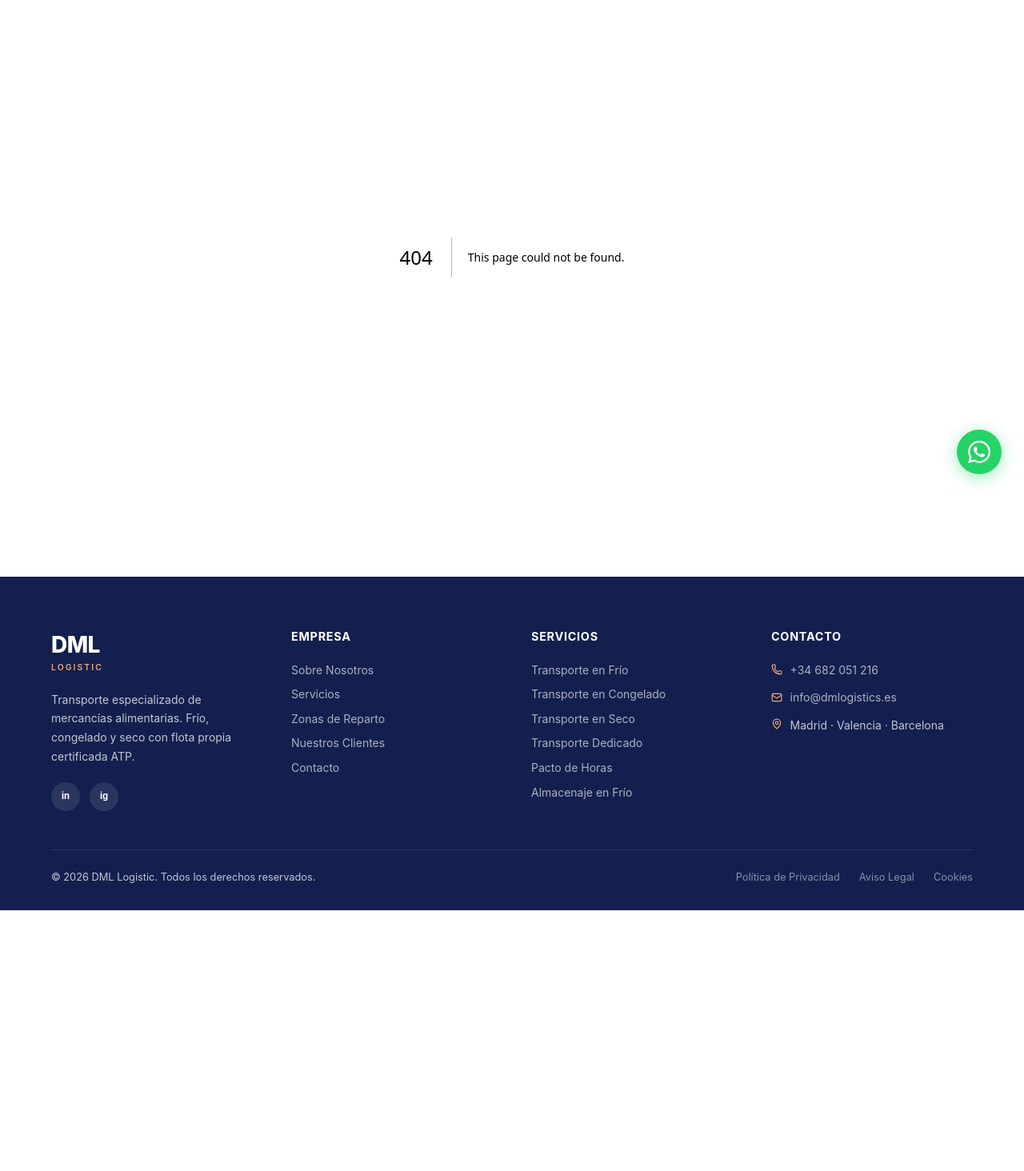
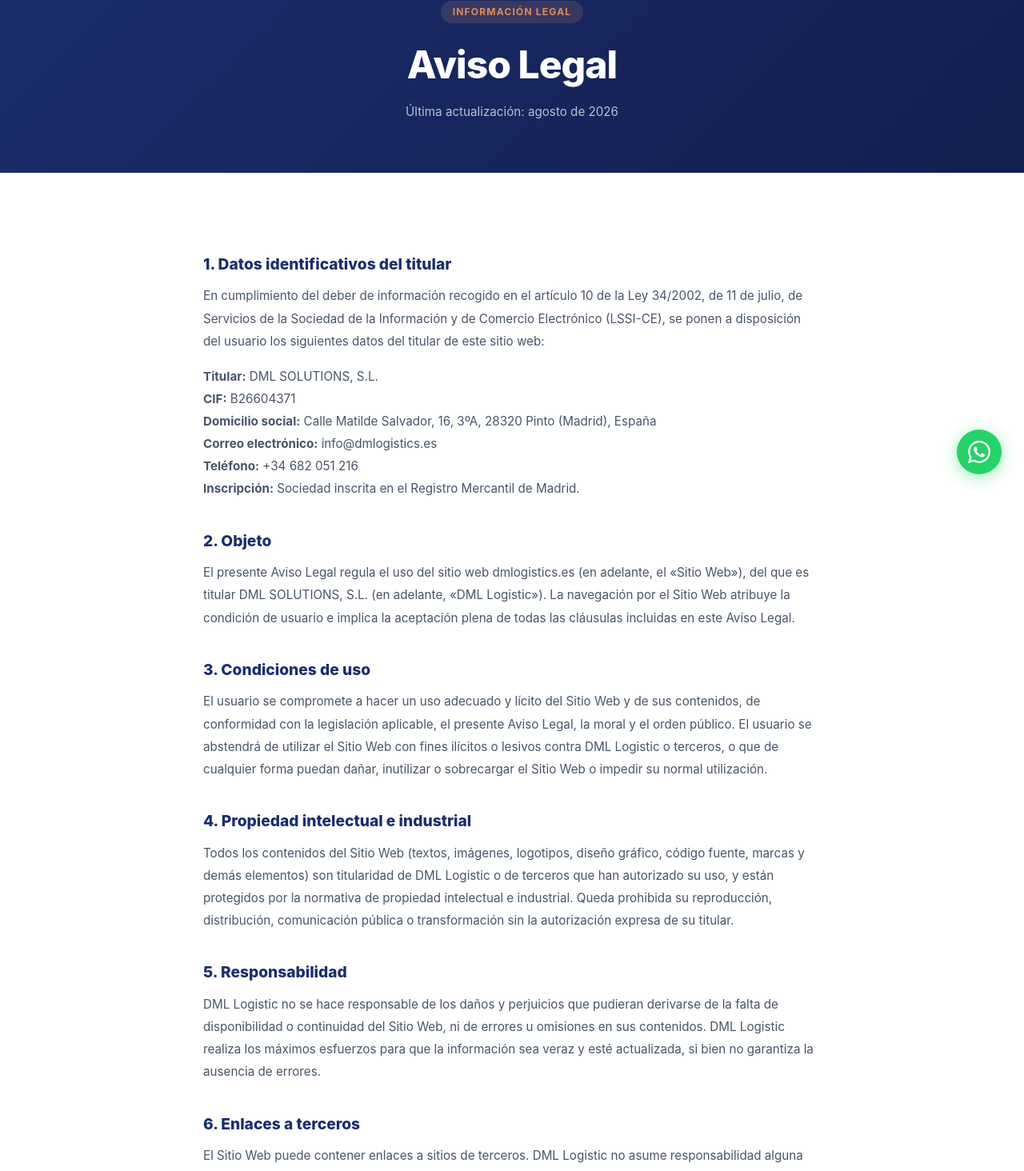
Before and after one commit to dmlogistics/dmlogistics-web, a Next.js app: page /aviso-legal in a window 1280 px wide. Before the commit this address had no page. Shown: the part 179-1643 px from the top of the page at 80% size. Before the commit the page ends 1317 px from the top, so only its background shows below. Built offline with nearby package versions, Linux system fonts and the light colour scheme.

Commit message:
Add: pagina Aviso Legal

```diff
--- /dev/null
+++ b/app/aviso-legal/page.tsx
@@ -0,0 +1,76 @@
+const S = {
+  wrap: { maxWidth: '820px', margin: '0 auto', padding: '0 1.5rem' },
+  h2: { fontSize: '1.2rem', fontWeight: 800 as const, color: '#1B2D6E', margin: '2.25rem 0 0.75rem' },
+  p: { color: '#475569', lineHeight: 1.85, fontSize: '0.95rem', marginBottom: '1rem' },
+}
+
+export default function AvisoLegalPage() {
+  return (
+    <>
+      <section style={{ background: 'linear-gradient(135deg, #1B2D6E 0%, #131f4e 100%)', padding: '5rem 0 4rem', textAlign: 'center' }}>
+        <div style={S.wrap}>
+          <div style={{ display: 'inline-block', backgroundColor: 'rgba(240,168,124,0.15)', color: '#e08a55', fontSize: '0.75rem', fontWeight: 700, letterSpacing: '0.1em', textTransform: 'uppercase', padding: '0.3rem 0.9rem', borderRadius: '2rem', marginBottom: '1rem' }}>Información legal</div>
+          <h1 style={{ fontSize: 'clamp(2rem, 4vw, 3rem)', fontWeight: 800, color: 'white', letterSpacing: '-0.02em', marginBottom: '0.75rem' }}>Aviso Legal</h1>
+          <p style={{ color: 'rgba(255,255,255,0.7)', fontSize: '0.95rem' }}>Última actualización: agosto de 2026</p>
+        </div>
+      </section>
+
+      <section style={{ padding: '4rem 0', backgroundColor: 'white' }}>
+        <div style={S.wrap}>
+          <h2 style={S.h2}>1. Datos identificativos del titular</h2>
+          <p style={S.p}>
+            En cumplimiento del deber de información recogido en el artículo 10 de la Ley 34/2002, de 11 de julio, de Servicios de la Sociedad de la Información y de Comercio Electrónico (LSSI-CE), se ponen a disposición del usuario los siguientes datos del titular de este sitio web:
+          </p>
+          <p style={S.p}>
+            <strong>Titular:</strong> DML SOLUTIONS, S.L.<br />
+            <strong>CIF:</strong> B26604371<br />
+            <strong>Domicilio social:</strong> Calle Matilde Salvador, 16, 3ºA, 28320 Pinto (Madrid), España<br />
+            <strong>Correo electrónico:</strong> info@dmlogistics.es<br />
+            <strong>Teléfono:</strong> +34 682 051 216<br />
+            <strong>Inscripción:</strong> Sociedad inscrita en el Registro Mercantil de Madrid.
+          </p>
+
+          <h2 style={S.h2}>2. Objeto</h2>
+          <p style={S.p}>
+            El presente Aviso Legal regula el uso del sitio web dmlogistics.es (en adelante, el &laquo;Sitio Web&raquo;), del que es titular DML SOLUTIONS, S.L. (en adelante, &laquo;DML Logistic&raquo;). La navegación por el Sitio Web atribuye la condición de usuario e implica la aceptación plena de todas las cláusulas incluidas en este Aviso Legal.
+          </p>
+
+          <h2 style={S.h2}>3. Condiciones de uso</h2>
+          <p style={S.p}>
+            El usuario se compromete a hacer un uso adecuado y lícito del Sitio Web y de sus contenidos, de conformidad con la legislación aplicable, el presente Aviso Legal, la moral y el orden público. El usuario se abstendrá de utilizar el Sitio Web con fines ilícitos o lesivos contra DML Logistic o terceros, o que de cualquier forma puedan dañar, inutilizar o sobrecargar el Sitio Web o impedir su normal utilización.
+          </p>
+
+          <h2 style={S.h2}>4. Propiedad intelectual e industrial</h2>
+          <p style={S.p}>
+            Todos los contenidos del Sitio Web (textos, imágenes, logotipos, diseño gráfico, código fuente, marcas y demás elementos) son titularidad de DML Logistic o de terceros que han autorizado su uso, y están protegidos por la normativa de propiedad intelectual e industrial. Queda prohibida su reproducción, distribución, comunicación pública o transformación sin la autorización expresa de su titular.
+          </p>
+
+          <h2 style={S.h2}>5. Responsabilidad</h2>
+          <p style={S.p}>
+            DML Logistic no se hace responsable de los daños y perjuicios que pudieran derivarse de la falta de disponibilidad o continuidad del Sitio Web, ni de errores u omisiones en sus contenidos. DML Logistic realiza los máximos esfuerzos para que la información sea veraz y esté actualizada, si bien no garantiza la ausencia de errores.
+          </p>
+
+          <h2 style={S.h2}>6. Enlaces a terceros</h2>
+          <p style={S.p}>
+            El Sitio Web puede contener enlaces a sitios de terceros. DML Logistic no asume responsabilidad alguna sobre los contenidos o prácticas de dichos sitios, cuya gestión corresponde exclusivamente a sus titulares.
+          </p>
+
+          <h2 style={S.h2}>7. Protección de datos</h2>
+          <p style={S.p}>
+            El tratamiento de los datos personales facilitados a través del Sitio Web se rige por lo dispuesto en nuestra <a href="/politica-privacidad" style={{ color: '#1B2D6E', fontWeight: 600 }}>Política de Privacidad</a>.
+          </p>
+
+          <h2 style={S.h2}>8. Legislación aplicable y jurisdicción</h2>
+          <p style={S.p}>
+            El presente Aviso Legal se rige por la legislación española. Para la resolución de cualquier controversia derivada del acceso o uso del Sitio Web, las partes se someterán a los Juzgados y Tribunales que resulten competentes conforme a la normativa aplicable.
+          </p>
+
+          <h2 style={S.h2}>9. Modificaciones</h2>
+          <p style={S.p}>
+            DML Logistic se reserva el derecho a modificar el presente Aviso Legal en cualquier momento. Las modificaciones entrarán en vigor desde su publicación en el Sitio Web.
+          </p>
+        </div>
+      </section>
+    </>
+  )
+}
```
